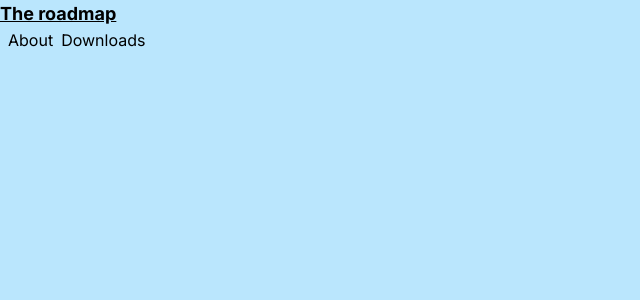
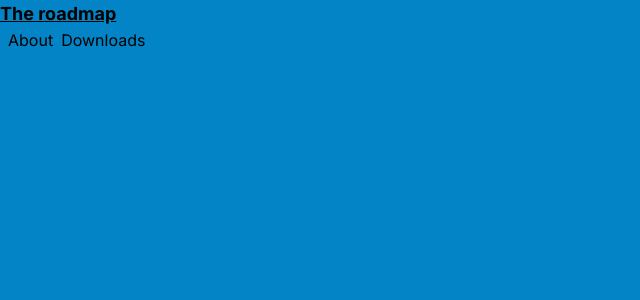
Before and after one commit to randomusert/tinteem, a Next.js app: page / in a window 1280 px wide. Shown: the top 300 px of the page, without its empty margins (0-640 px from the left). Built offline with nearby package versions, Linux system fonts and the light colour scheme.

Commit message:
bg coloring fixed

```diff
--- a/src/app/about/page.js
+++ b/src/app/about/page.js
@@ -4,7 +4,7 @@
 
 export default function About() {
   return (
-    <main className="flex min-h-screen flex-col bg-sky-200">
+    <main className="flex min-h-screen flex-col bg-sky-600">
       <div className="z-10 max-w-5xl w-full">
         <h1 className="text-lg underline font-bold">What is tinteeams goal and who are we behind the scenes?</h1>
         <Link href="/">
--- a/src/app/downloads/page.js
+++ b/src/app/downloads/page.js
@@ -3,7 +3,7 @@
 
 export default function Home() {
   return (
-    <main className="flex min-h-screen flex-col bg-sky-200">
+    <main className="flex min-h-screen flex-col bg-sky-600">
       <div className="z-10 max-w-5xl w-full">
         <h1 className="text-xl p-10">Downloads page</h1>
         <div>
--- a/src/app/page.js
+++ b/src/app/page.js
@@ -3,7 +3,7 @@
 
 export default function Home() {
   return (
-    <main className="flex min-h-screen flex-col bg-sky-200">
+    <main className="flex min-h-screen flex-col bg-sky-600">
       <div className="z-10 max-w-5xl w-full  space-x-2">
         <h1 className="text-lg underline font-bold">The roadmap</h1>
 
--- a/src/app/projects/page.js
+++ b/src/app/projects/page.js
@@ -4,7 +4,7 @@
 
 export default function Projects() {
   return (
-    <main className="flex min-h-screen flex-col bg-sky-200">
+    <main className="flex min-h-screen flex-col bg-sky-600">
       <div className="z-10 max-w-5xl w-full">
         <h1 className="text-lg underline font-bold">Projects</h1>
         <h1>Projects that tinteeam is making</h1>
```
